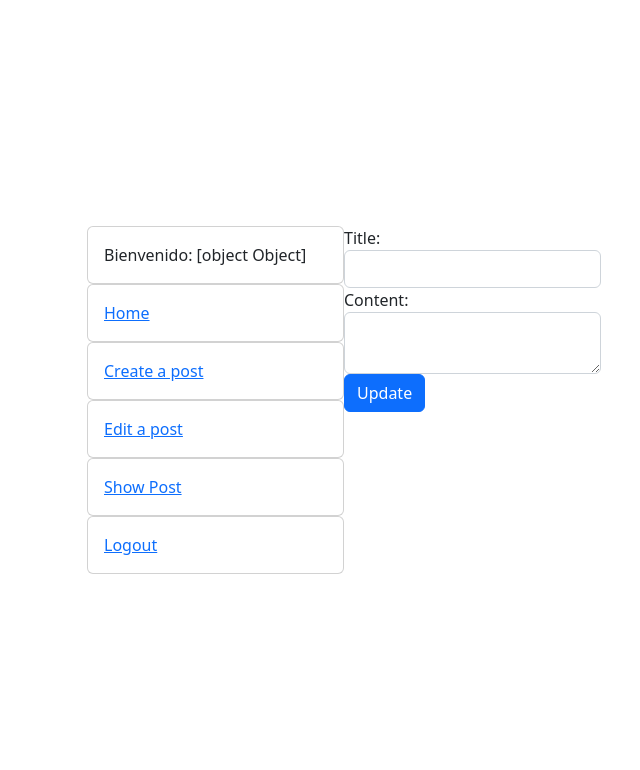
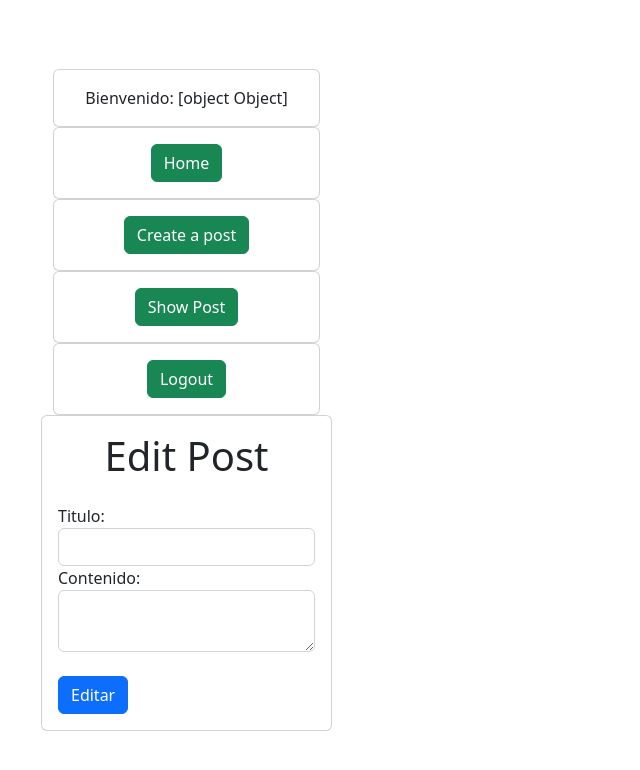
Before and after one commit to jcgm1047/PruebaEnlaceVue, a Vue app: page /posts/edit/1 in a window 1280 px wide. Shown: the top 770 px of the page, without its empty margins (296-936 px from the left). Built offline with nearby package versions, Linux system fonts and the light colour scheme; sample sign-in values are in the browser's storage.

Commit message:
last commit

```diff
--- a/src/App.vue
+++ b/src/App.vue
@@ -9,47 +9,49 @@ const logout = () => {
 </script>
 
 <template>
+  <div class="container">
     <header>
-    <div class="wrapper">
-
+      <div class="container text-center">
+        <!-- Registro -->
         <div class="card" v-if="!authSession">
           <div class="card-body">
-          <RouterLink to="/register">Register</RouterLink>
+            <RouterLink :class="`btn btn-success`" to="/register">Register</RouterLink>
           </div>
         </div>
+        <!-- Log in -->
         <div class="card" v-if="!authSession">
           <div class="card-body">
-          <RouterLink to="/login">Login</RouterLink>
+            <RouterLink :class="`btn btn-success`" to="/login">Login</RouterLink>
           </div>
         </div>
+        <!-- Bienvenida -->
         <div class="card" v-if="authSession">
           <div class="card-body">
             {{ `Bienvenido: ${username}` }} </div>
         </div>
+        <!-- home -->
         <div class="card" v-if="authSession">
           <div class="card-body">
-          <RouterLink to="/">Home</RouterLink>
+            <RouterLink :class="`btn btn-success`" to="/">Home</RouterLink>
           </div>
         </div>
+        <!-- Create a post -->
         <div class="card" v-if="authSession">
           <div class="card-body">
-            <RouterLink to="/post/create">Create a post</RouterLink>
-          </div>
-        </div>
-        <div class="card" v-if="authSession">
-          <div class="card-body">
-            <RouterLink to="/post/edit">Edit a post</RouterLink>
-          </div>
-        </div>
-      <div class="card" v-if="authSession">
-        <div class="card-body">
-          <RouterLink to="/post/show">Show Post</RouterLink>
+            <RouterLink :class="`btn btn-success`" to="/post/create">Create a post</RouterLink>
           </div>
         </div>
 
+        <!-- Show post -->
         <div class="card" v-if="authSession">
           <div class="card-body">
-          <a href="" v-on:click="logout()">Logout</a>
+            <RouterLink :class="`btn btn-success`" to="/post/show">Show Post</RouterLink>
+          </div>
+        </div>
+        <!-- Logout -->
+        <div class="card" v-if="authSession">
+          <div class="card-body">
+            <a href="" class="btn btn-success" v-on:click="logout()">Logout</a>
           </div>
 
 
@@ -63,4 +65,5 @@ const logout = () => {
     </header>
 
     <RouterView />
+  </div>
 </template>
--- a/src/router/index.js
+++ b/src/router/index.js
@@ -42,9 +42,7 @@ const router = createRouter({
       name: 'edit',
       component: EditPost,
       props: true
-    },
-
-
+    }
     ]
 })
 
--- a/src/views/HomeView.vue
+++ b/src/views/HomeView.vue
@@ -17,7 +17,5 @@ export default {
 </script>
 
 <template>
-  <main>
-  <h1>main</h1>
-  </main>
+
 </template>
--- a/src/views/posts/CreatePost.vue
+++ b/src/views/posts/CreatePost.vue
@@ -1,15 +1,20 @@
 <template>
-    <form @submit.prevent="createPost">
+    <div class="card my-4">
+        <div class="card-body">
+            <form @submit.prevent="createPost">
         <div class="form-group">
             <label for="title">Título</label>
             <input type="text" class="form-control" id="title" v-model="title" required>
         </div>
-        <div class="form-group">
+        <div class="form-group mb-4">
             <label for="content">Contenido</label>
             <textarea class="form-control" id="content" v-model="content" required></textarea>
         </div>
         <button type="submit" class="btn btn-primary">Crear post</button>
     </form>
+        </div>
+    </div>
+
 </template>
 
 <script>
--- a/src/views/posts/EditPost.vue
+++ b/src/views/posts/EditPost.vue
@@ -1,22 +1,28 @@
 <template>
     <div>
+        <div class="card">
+            <div class="card-body">
+                <h1 class="text-center mb-4">Edit Post</h1>
                 <form>
                     <div class="form-group">
-                <label for="title">Title:</label>
+                        <label for="title">Titulo:</label>
                         <input type="text" class="form-control" id="title" v-model="post.title">
                     </div>
-            <div class="form-group">
-                <label for="content">Content:</label>
+                    <div class="form-group mb-4">
+                        <label for="content">Contenido:</label>
                         <textarea class="form-control" id="content" v-model="post.content"></textarea>
                     </div>
-            <button type="submit" class="btn btn-primary" @click.prevent="updatePost">Update</button>
+                    <button type="submit" class="btn btn-primary" @click.prevent="updatePost">Editar</button>
                 </form>
+            </div>
+        </div>
+
     </div>
 </template>
 
 <script>
 import axios from 'axios';
-const user_id = JSON.parse(localStorage.getItem('auth')).user_id;
+let user_id = localStorage.getItem('auth') ? JSON.parse(localStorage.getItem('auth')).user_id : '';
 
 export default {
     props: ['id'],
--- a/src/views/posts/ShowPost.vue
+++ b/src/views/posts/ShowPost.vue
@@ -62,10 +62,10 @@ export default {
                 <h5 class="card-title text-center">{{ post.title }}</h5>
                 <p class="card-text">{{ post.content }}</p>
                 <div class="d-flex justify-content-between">
-                  <router-link :to="{ name: 'edit', params: { id: post.id } }">Edit</router-link>
+                  <router-link  :class="`btn btn-info`" :to="{ name: 'edit', params: { id: post.id } }">Edit</router-link>
                 </div>
                 <div class="d-flex justify-content-between">
-                 <button v-on:click="deletePost(post.id)">Delete</button>
+                 <button class="btn btn-danger" v-on:click="deletePost(post.id)">Delete</button>
                 </div>
               </div>
             </div>
--- a/src/views/user/Login.vue
+++ b/src/views/user/Login.vue
@@ -38,7 +38,7 @@ export default {
                                 <label for="email">Email:</label>
                                 <input type="email" class="form-control" id="email" v-model="email">
                             </div>
-                            <div class="form-group">
+                            <div class="form-group mb-4">
                                 <label for="password">Contraseña:</label>
                                 <input type="password" class="form-control" id="password" v-model="password">
                             </div>
```
Lines whose indentation alone changed are shown as unchanged.
